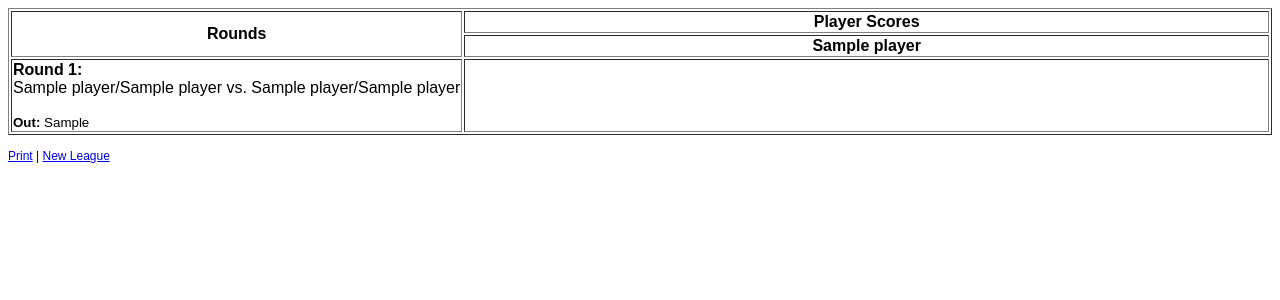
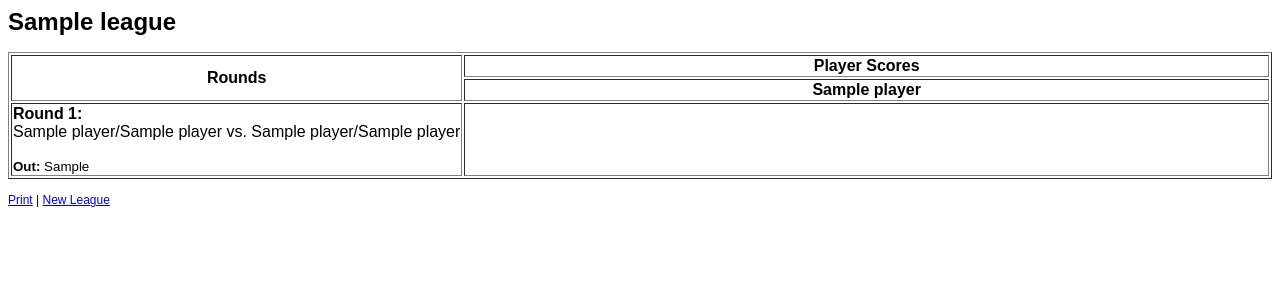
Before and after one commit to guilhermechapiewski/pickleballleague.app, a Flask app: template templates/league.html in a window 1280 px wide. Shown: the top 300 px of the page. Run offline with Flask 3, Linux system fonts and the light colour scheme; the template is opened without the code that fills it: most values are stand-ins (such as "Sample title", 1, 10 or a date in 2020).

Commit message:
Add names to leagues.

```diff
--- a/main.py
+++ b/main.py
@@ -3,6 +3,7 @@ import logging
 import flask
 from template import TemplateEngine
 from pickleball import League
+from db import LeagueRepository
 
 try:
     import version #auto-generated by "make deploy"
@@ -23,9 +24,10 @@ def root():
 @app.route("/create-league", methods=["POST"])
 def create_league():
     player_names = flask.request.form["player_names"]
-    logger.info(f"Creating league for [{player_names}]")
+    league_name = flask.request.form["league_name"]
+    logger.info(f"Creating league name=[{league_name}] for players=[{player_names}]")
 
-    league = League(player_names)
+    league = League(name=league_name, player_names=player_names)
 
     rounds = 0
     if len(league.players) == 4:
@@ -36,18 +38,22 @@ def create_league():
         rounds = 7
 
     if rounds == 0:
+        logger.error(f"Invalid number of players: {len(league.players)}")
         return flask.redirect("/")
 
     league.generate_schedule(rounds=rounds)
-    League.save_league(league)
-
+    LeagueRepository.save_league(league)
+    logger.info(f"League created successfully: {league.id}")
     return flask.redirect(f"/league/{league.id}")
 
 @app.route("/league/<league_id>")
 def league(league_id):
     try:
-        league = League.get_league(league_id)
-        return template_engine.render("league", league.get_template_data())
+        league = LeagueRepository.get_league(league_id)
+        return template_engine.render("league", {
+            "league": league,
+            "width": 80/len(league.players)
+        })
     except KeyError:
         return '''
         <h1>League not found</h1>
--- a/templates/index.html
+++ b/templates/index.html
@@ -100,12 +100,14 @@
     <div class="hero">
         <h1>Create your own Pickleball league in seconds! 🏓</h1>
     </div>
-
     <div class="container">
         <form method="POST" action="/create-league">
             <div class="form-group">
                 <h4>Enter the player names separated by a comma:</h4>
                 <input type="text" name="player_names" placeholder="Player names">
+            </div>
+            <div class="form-group">
+                <input type="text" name="league_name" placeholder="League name (optional)">
             </div>
             <button type="submit">Submit</button>
         </form>
--- a/templates/league.html
+++ b/templates/league.html
@@ -22,17 +22,20 @@
         }
     </script>
     <body>
+        {% if league.name %}
+            <h1>{{ league.name }}</h1>
+        {% endif %}
         <table style="width: 100%;" border="1">
             <tr>
                 <th style="width: 20%; white-space: nowrap;" rowspan="2">Rounds</th>
-                <th style="width: 80%; white-space: nowrap;" colspan="{{ players|length }}">Player Scores</th>
+                <th style="width: 80%; white-space: nowrap;" colspan="{{ league.players|length }}">Player Scores</th>
             </tr>
             <tr>
-                {% for player in players %}
+                {% for player in league.players %}
                     <th style="width: {{ width }}%; white-space: nowrap;">{{ player }}</th>
                 {% endfor %}
             </tr>
-            {% for round in schedule %}
+            {% for round in league.schedule %}
                 <tr>
                     <td>
                         <b>Round {{ round.number }}:</b><br>
@@ -44,7 +47,7 @@
                             <small><b>Out:</b> <span style="display: inline-block; white-space: nowrap;">{{ round.players_out|join(', ') }}</span></small>
                         {% endif %}
                     </td>
-                    {% for player in players %}
+                    {% for player in league.players %}
                     <td></td>
                 {% endfor %}
                 </tr>
```
Also changed, not shown: db.py (added, +12 -0 lines), pickleball.py (+5 -20 lines), tests/test_db.py (added, +22 -0 lines), tests/test_pickleball.py (+11 -11 lines).
